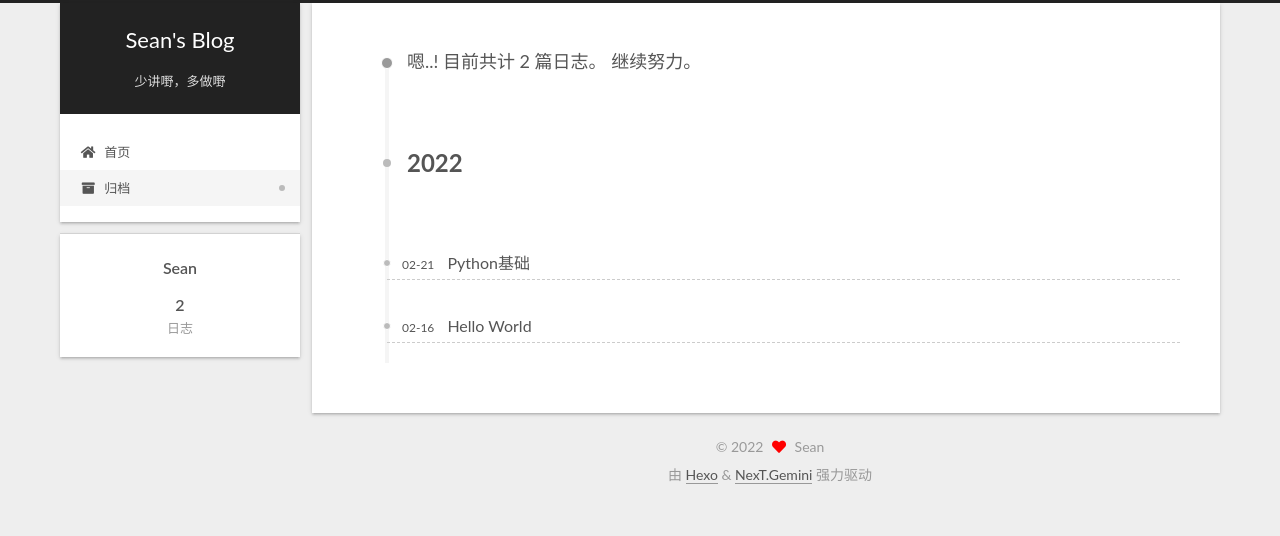
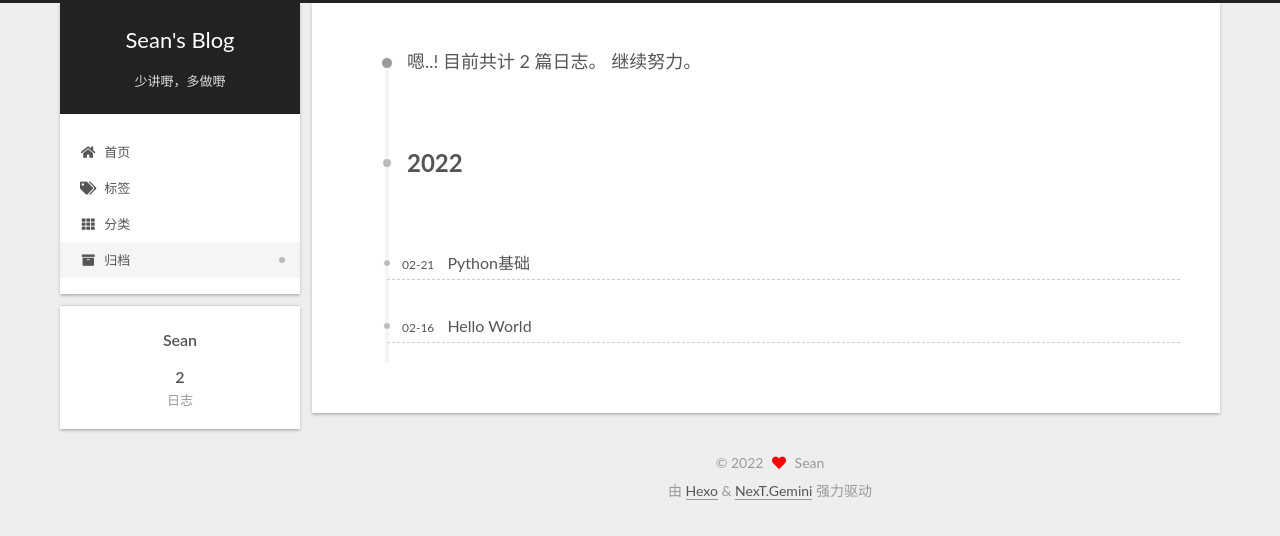
Before and after one commit to SeanJJX/SeanJJX.github.io, a plain HTML site: page archives/index.html in a window 1280 px wide. Drawn offline with Linux system fonts and the light colour scheme.

Commit message:
Site updated: 2022-02-21 18:03:44

```diff
--- a/archives/index.html
+++ b/archives/index.html
@@ -112,6 +112,16 @@
         <li class="menu-item menu-item-home">
 
     <a href="/" rel="section"><i class="fa fa-home fa-fw"></i>首页</a>
+
+  </li>
+        <li class="menu-item menu-item-tags">
+
+    <a href="/tags/" rel="section"><i class="fa fa-tags fa-fw"></i>标签</a>
+
+  </li>
+        <li class="menu-item menu-item-categories">
+
+    <a href="/categories/" rel="section"><i class="fa fa-th fa-fw"></i>分类</a>
 
   </li>
         <li class="menu-item menu-item-archives">
--- a/css/main.css
+++ b/css/main.css
@@ -1168,7 +1168,7 @@ pre .javascript .function {
 }
 .links-of-author a::before,
 .links-of-author span.exturl::before {
-  background: #78f9ff;
+  background: #34ff3e;
   border-radius: 50%;
   content: ' ';
   display: inline-block;
```
Also changed, not shown: 2022/02/16/hello-world/index.html (+10 -0 lines), 2022/02/21/PythonNotes/index.html (+10 -0 lines), archives/2022/02/index.html (+10 -0 lines), archives/2022/index.html (+10 -0 lines), index.html (+10 -0 lines).
